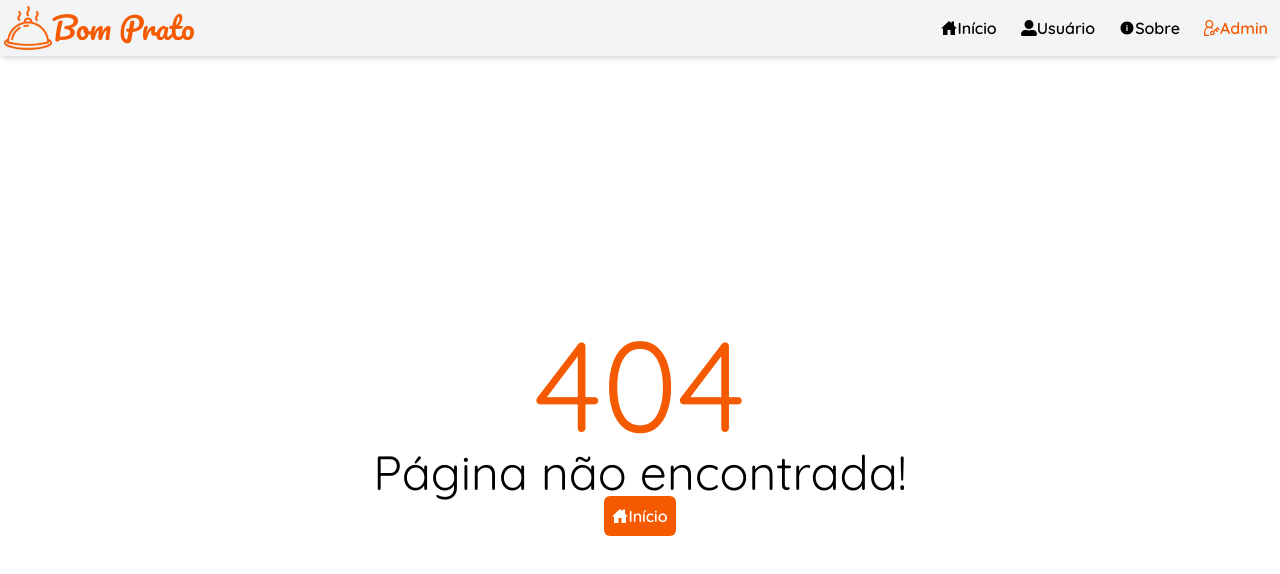
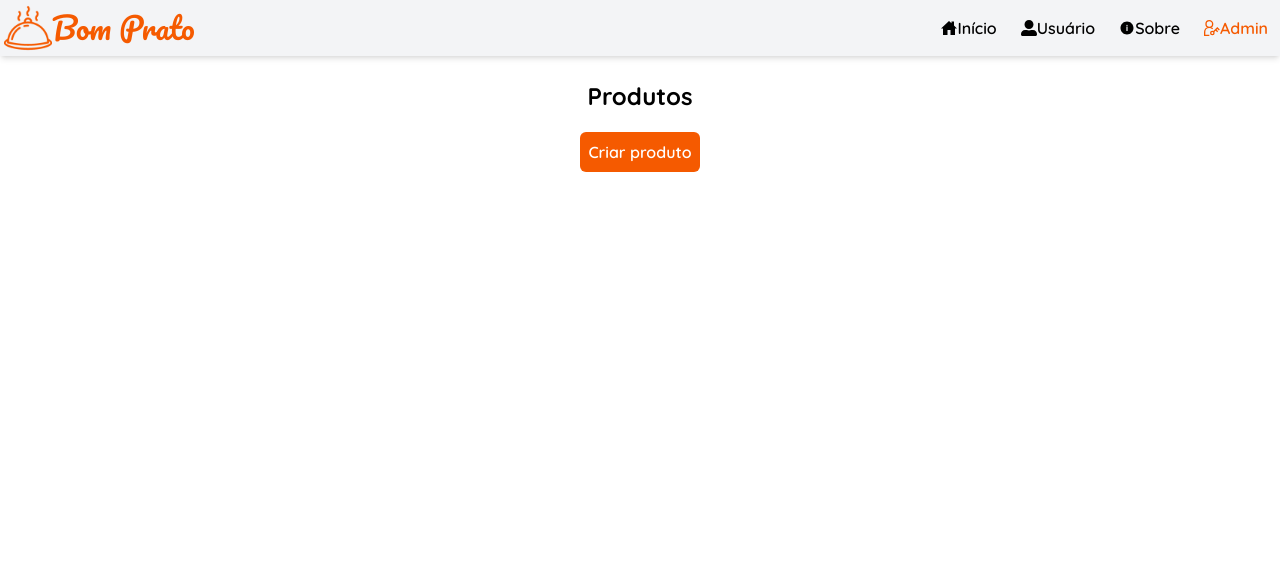
Before and after one commit to GuilhermeRPimenta/Restaurante, a React (Vite) app in the folder client/: page /admin/products in a window 1280 px wide. Before the commit this address had no page. Shown: the top 574 px of the page. Built offline with nearby package versions, Linux system fonts and the light colour scheme.

Commit message:
refactor(client): updates navigation

```diff
--- /dev/null
+++ b/client/src/pages/admin/Admin.tsx
@@ -0,0 +1,20 @@
+import { useNavigate } from "react-router-dom";
+import Button from "../../components/Global/Button";
+
+const Admin = () => {
+  const navigate = useNavigate();
+  const redirectToProducts = () => {
+    navigate("/admin/products");
+  };
+  return (
+    <div className="text-center items-center">
+      <h2 className="text-2xl font-bold">Área administrativa</h2>
+      <div className="flex w-full mt-5 justify-center gap-2">
+        <Button>Pedidos</Button>
+        <Button onClick={redirectToProducts}>Produtos</Button>
+      </div>
+    </div>
+  );
+};
+
+export default Admin;
--- a/client/src/pages/Admin.tsx
+++ b/client/src/pages/admin/products/ProductCreation.tsx
@@ -1,10 +1,12 @@
 import { useState } from "react";
-import LoadingIcon from "../components/Global/LoadingIcon";
+import LoadingIcon from "../../../components/Global/LoadingIcon";
 import { FaRegCheckCircle } from "react-icons/fa";
-import Button from "../components/Global/Button";
+import Button from "../../../components/Global/Button";
 import { VscError } from "react-icons/vsc";
+import { useNavigate } from "react-router-dom";
 
-const Admin = () => {
+const ProductCreation = () => {
+  const navigate = useNavigate();
   const [formData, setFormData] = useState<{
     name: string;
     category: string;
@@ -37,7 +39,6 @@ const Admin = () => {
         e.target.id === "price" ? Number(e.target.value) : e.target.value,
     }));
   };
-  console.log(formData);
   const createProduct = async (e: React.FormEvent) => {
     e.preventDefault();
     try {
@@ -50,7 +51,6 @@ const Admin = () => {
         body: JSON.stringify(formData),
       });
       const responseJson = await response.json();
-      console.log(responseJson);
       if (!response.ok) {
         if (responseJson.errorCode === 1) setPageState("ERROR");
         else setPageState("FORM");
@@ -74,6 +74,9 @@ const Admin = () => {
       description: "",
       imageUrl: "",
     });
+  };
+  const returnToProductsPage = () => {
+    navigate("/admin/products");
   };
   return (
     <div className="text-center">
@@ -219,8 +222,13 @@ const Admin = () => {
           </div>
         </div>
       )}
+      <div className="flex justify-center">
+        <Button onClick={returnToProductsPage} className="mt-5">
+          Voltar à tela de produtos
+        </Button>
+      </div>
     </div>
   );
 };
 
-export default Admin;
+export default ProductCreation;
--- /dev/null
+++ b/client/src/pages/admin/products/ProductUpdate.tsx
@@ -0,0 +1,5 @@
+const ProductUpdate = () => {
+  return <>Product update</>;
+};
+
+export default ProductUpdate;
--- /dev/null
+++ b/client/src/pages/admin/products/ProductsHome.tsx
@@ -0,0 +1,20 @@
+import { useNavigate } from "react-router-dom";
+import Button from "../../../components/Global/Button";
+
+const ProductsHome = () => {
+  const navigate = useNavigate();
+
+  const redirectToProductCreation = () => {
+    navigate("/admin/products/productCreation");
+  };
+  return (
+    <div className="text-center items-center">
+      <h2 className="text-2xl font-bold">Produtos</h2>
+      <div className="flex w-full mt-5 justify-center gap-2">
+        <Button onClick={redirectToProductCreation}>Criar produto</Button>
+      </div>
+    </div>
+  );
+};
+
+export default ProductsHome;
```
Also changed, not shown: client/src/routes.tsx (+20 -2 lines).
